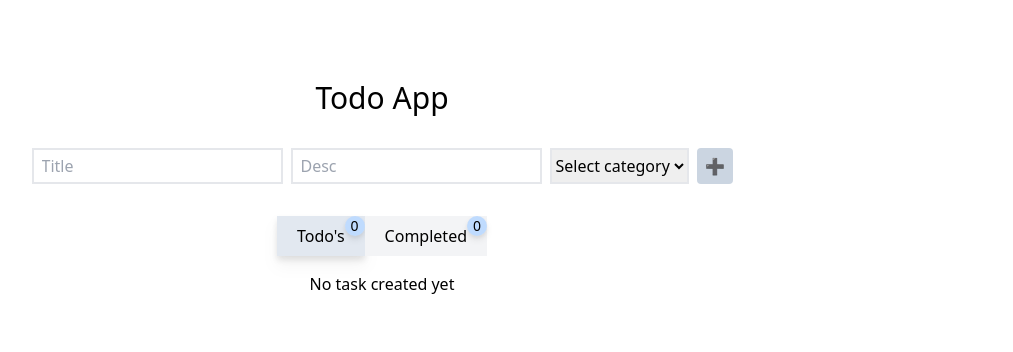
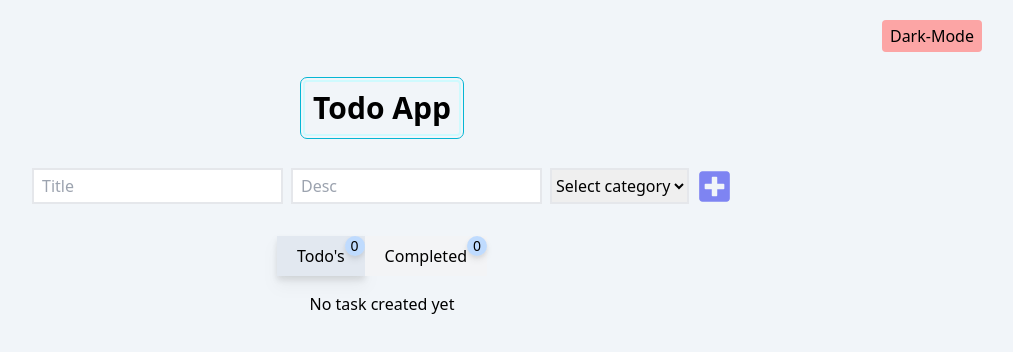
Before and after one commit to AbbasRuder/Todo-App, a React (Vite) app: page / in a window 1280 px wide. Shown: the top 352 px of the page, without its empty margins (258-1271 px from the left). Built offline with nearby package versions, Linux system fonts and the light colour scheme.

Commit message:
dark mode

```diff
--- a/package.json
+++ b/package.json
@@ -11,7 +11,8 @@
   },
   "dependencies": {
     "react": "^18.2.0",
-    "react-dom": "^18.2.0"
+    "react-dom": "^18.2.0",
+    "react-icons": "^4.11.0"
   },
   "devDependencies": {
     "@types/react": "^18.2.15",
--- a/src/App.jsx
+++ b/src/App.jsx
@@ -4,7 +4,10 @@ function App() {
 
   return (
     <>
-      <Todo />
+      <div className="bg-slate-100 dark:bg-slate-700">
+        <Todo />
+
+      </div>
     </>
   )
 }
--- a/src/components/Todo.jsx
+++ b/src/components/Todo.jsx
@@ -1,4 +1,4 @@
-import React, { useState } from 'react'
+import React, { useEffect, useState } from 'react'
 import TodoItem from './TodoItem'
 import TodoInput from './TodoInput'
 import TodoCategories from './TodoCategories'
@@ -27,6 +27,7 @@ export default function TodoLists() {
     }
   ])
   const [showModal, setShowModule] = useState(false)
+  const [darkMode, setDarkMode] = useState(false)
 
   let date = new Date()
 
@@ -99,12 +100,28 @@ export default function TodoLists() {
     console.log('category', name)
   }
 
+  const handleDarkModeToggle = () => {
+    setDarkMode(current => !current)
+  }
+
+  useEffect(() => {
+    if(darkMode) {
+      document.documentElement.classList.add('dark')
+    } else {
+      document.documentElement.classList.remove('dark')
+    }
+  }, [darkMode])
+
 
   return (
     <>
+      <button className='absolute right-0 mr-10 mt-5 bg-red-300 px-2 py-1 rounded' onClick={handleDarkModeToggle}>
+        Dark-Mode
+      </button>
       <div className='h-screen flex flex-col items-center gap-8'>
-        <div className='text-3xl mt-20'>Todo App</div>
-
+        <div className='mt-20 p-2 text-3xl font-bold border-2 border-cyan-100 rounded outline outline-1 outline-offset-2 outline-cyan-500 dark:text-white'>
+          Todo App
+        </div>
         {/* the input field and the add todo button */}
         <TodoInput
           todo={todo}
--- a/src/components/TodoInput.jsx
+++ b/src/components/TodoInput.jsx
@@ -1,4 +1,5 @@
 import React from 'react'
+import { FaPlusSquare } from "react-icons/fa";
 
 export default function TodoInput({ children, todo, setTodo, handleCreateTodo, handleKeyPress, showModal }) {
     return (
@@ -22,7 +23,9 @@ export default function TodoInput({ children, todo, setTodo, handleCreateTodo, h
                 disabled={showModal}
             />
             {children}
-            <button className='bg-slate-300 px-2 rounded' onClick={handleCreateTodo}>➕</button>
+            <button className=' rounded' onClick={handleCreateTodo}>
+                <FaPlusSquare size={35} color='#7e84f2'/>
+            </button>
         </div>
     )
 }
--- a/src/components/TodoItem.jsx
+++ b/src/components/TodoItem.jsx
@@ -1,4 +1,7 @@
 import { useState } from "react"
+import { FaCheckSquare, FaSquare } from "react-icons/fa";
+import { FaSquareXmark } from "react-icons/fa6";
+
 
 // Responsible for rendering of individual todo items and event-handlers for checkmark and delete-todo's
 export default function Todo({ todoLists, handleCheckmark, handleDelete, handleModalToggle, showModal, handleEdit }) {
@@ -31,28 +34,28 @@ export default function Todo({ todoLists, handleCheckmark, handleDelete, handleM
     const renderTodoItem = (item) => {
         return (
             <div className='w-full flex items-center justify-center gap-2 px-2' key={item.id}>
-                <button className='bg-blue-100 w-9 h-9 rounded'
+                <button className=''
                     onClick={() => handleCheckmark(item.id)}
                     disabled={showModal}
                 >
-                    {item.isChecked && <span>✔️</span>}
+                    {item.isChecked ? <FaCheckSquare size={38} color="#adc9f0"/> : <FaSquare size={38} color="#adc9f0"/>}
                 </button>
                 <div className="w-4/5 md:w-[600px] border-2 py-1">
                     <div className={`relative px-2 ${item.isChecked && 'line-through'}`}>
-                        <p className="pt-2 text-lg font-semibold">{item.title}</p>
+                        <p className="pt-2 text-lg font-semibold dark:text-white">{item.title}</p>
                         <span className="absolute top-0 right-0 mr-1 text-xs text-slate-300">
-                            {item.time} {item.isChecked && item.completedTime && `-${item.completedTime}`}
+                            {item.time} {item.isChecked && item.completedTime && `- ${item.completedTime}`}
                         </span>
                     </div>
-                    <p className={` px-2 leading-tight`}>
+                    <p className='px-2 leading-tight dark:text-white dark:opacity-70'>
                         {item.desc}
                     </p>
                 </div>
-                <button className='bg-red-200 h-9 px-2 rounded'
+                <button className=''
                     onClick={() => handleDelete(item.id)}
                     disabled={showModal}
                 >
-                    ✖️
+                    <FaSquareXmark size={38} color="#fca5a5"/>
                 </button>
                 {!item.isChecked && <button className='bg-blue-100 h-9 px-2 rounded'
                     onClick={() => handleUpdateModal(true, item.id)}
@@ -88,13 +91,13 @@ export default function Todo({ todoLists, handleCheckmark, handleDelete, handleM
                     showTodo ? (
                         // - todo tasks
                         completedTodos.length === todoLists.length
-                            ? <p className="text-center">Wow! all done</p>
+                            ? <p className="text-center dark:text-slate-300">Wow! all done</p>
                             : todoLists.map((item) => !item.isChecked && renderTodoItem(item))
                     ) : (
                         // - completed tasks
                         completedTodos.length > 0
                             ? todoLists.map((item) => item.isChecked && renderTodoItem(item))
-                            : <p className="text-center">Feeling Lazy?</p>
+                            : <p className="text-center dark:text-slate-300">Feeling Lazy?</p>
                     )
                 ) : (
                     <p className="text-center">No task created yet</p>
--- a/tailwind.config.js
+++ b/tailwind.config.js
@@ -1,5 +1,6 @@
 /** @type {import('tailwindcss').Config} */
 export default {
+  darkMode: 'class',
   content: [
     "./index.html",
     "./src/**/*.{js,ts,jsx,tsx}",
```
Also changed, not shown: 1 other file (tests, documents, lock files or other folders).
